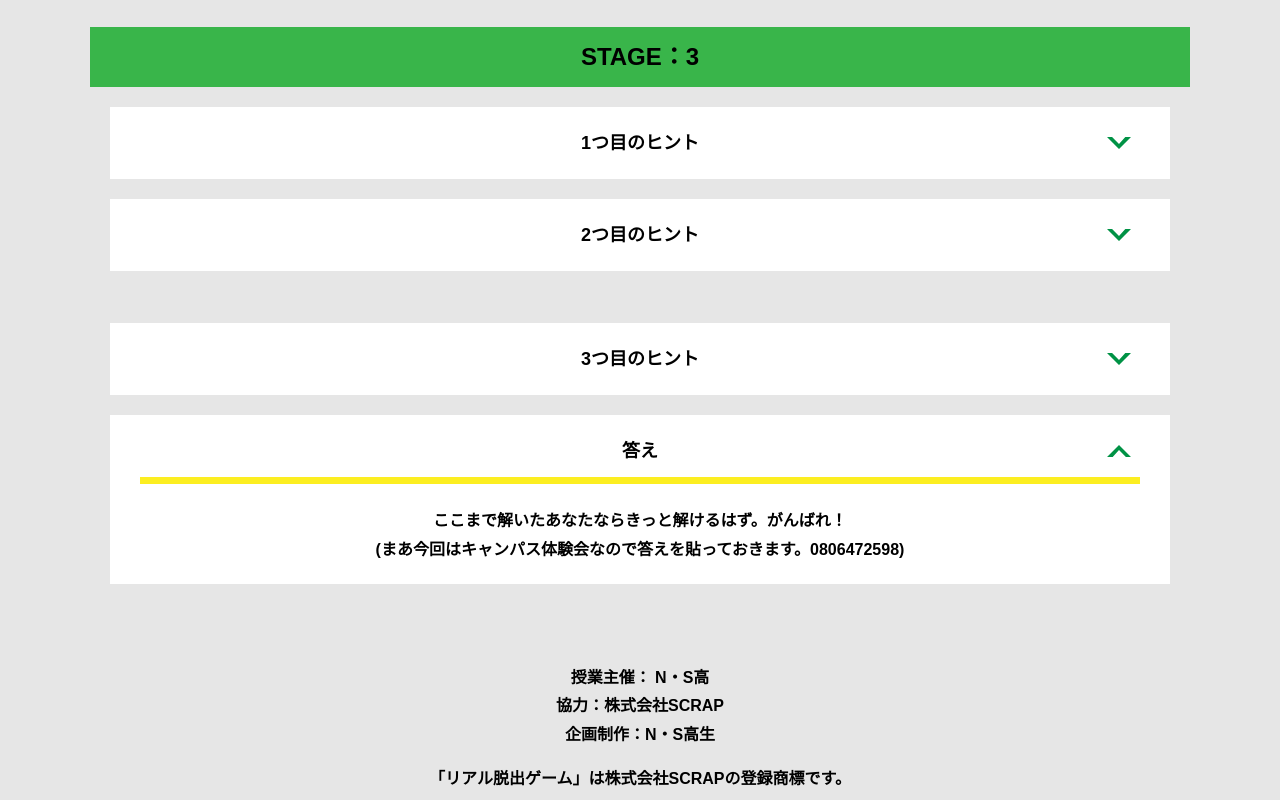
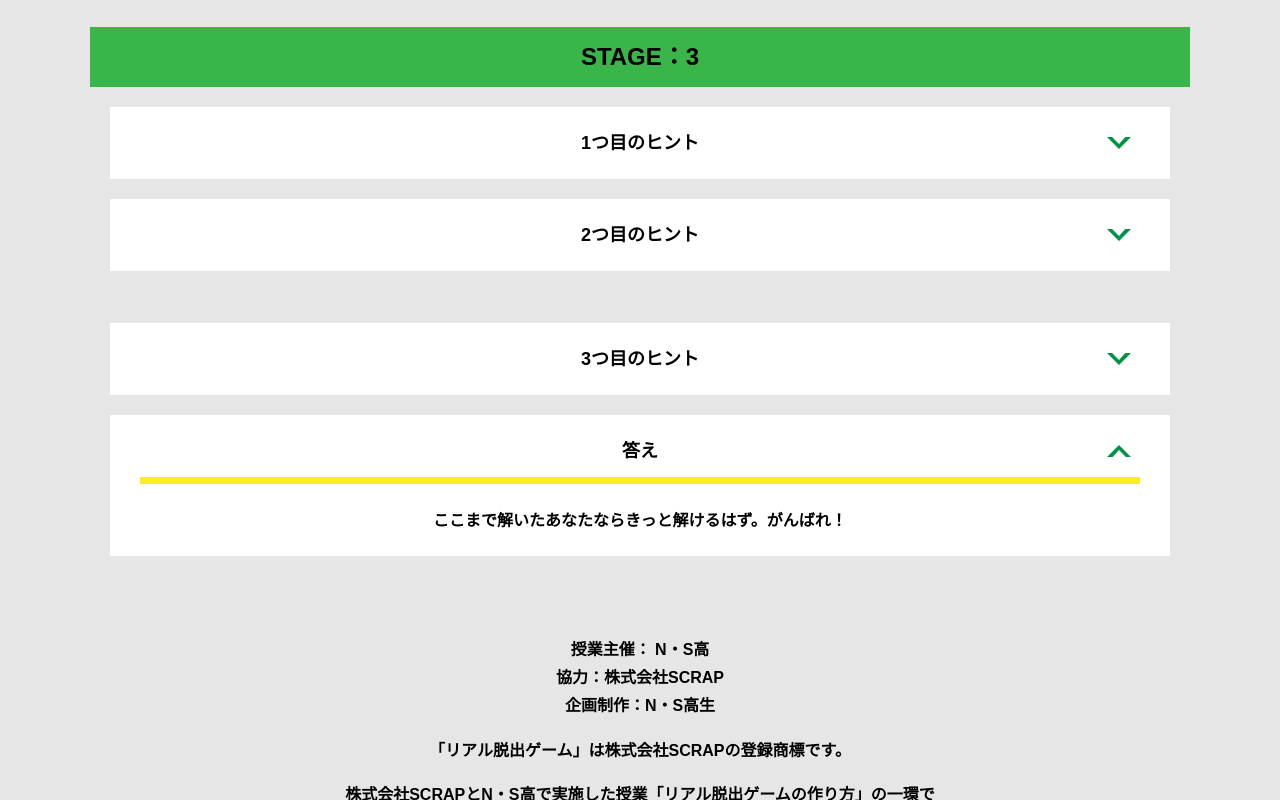
Before and after one commit to yonezakitakayaa/alfa-kasiwa-13a, a plain HTML site: page hint3.html in a window 1280 px wide. Both pictures are taken after a click on the element "答え". Shown: the part 553-1353 px from the top of the page. Drawn offline with nearby package versions, Linux system fonts and the light colour scheme; files that its build step writes are made by us from their sources.

Commit message:
Update hint3.html

```diff
--- a/hint3.html
+++ b/hint3.html
@@ -56,8 +56,7 @@
             <div class="column">
             <div class="card">
               <h3 class="card__title">答え<svg class="card__arrow"><use xlink:href="#arrow"></use></svg></h3>
-              <p class="card__content">ここまで解いたあなたならきっと解けるはず。がんばれ！<br>
-              (まあ今回はキャンパス体験会なので答えを貼っておきます。0806472598)</p>
+              <p class="card__content">ここまで解いたあなたならきっと解けるはず。がんばれ！</p>
           </div>
         </div>
       </div>
```
